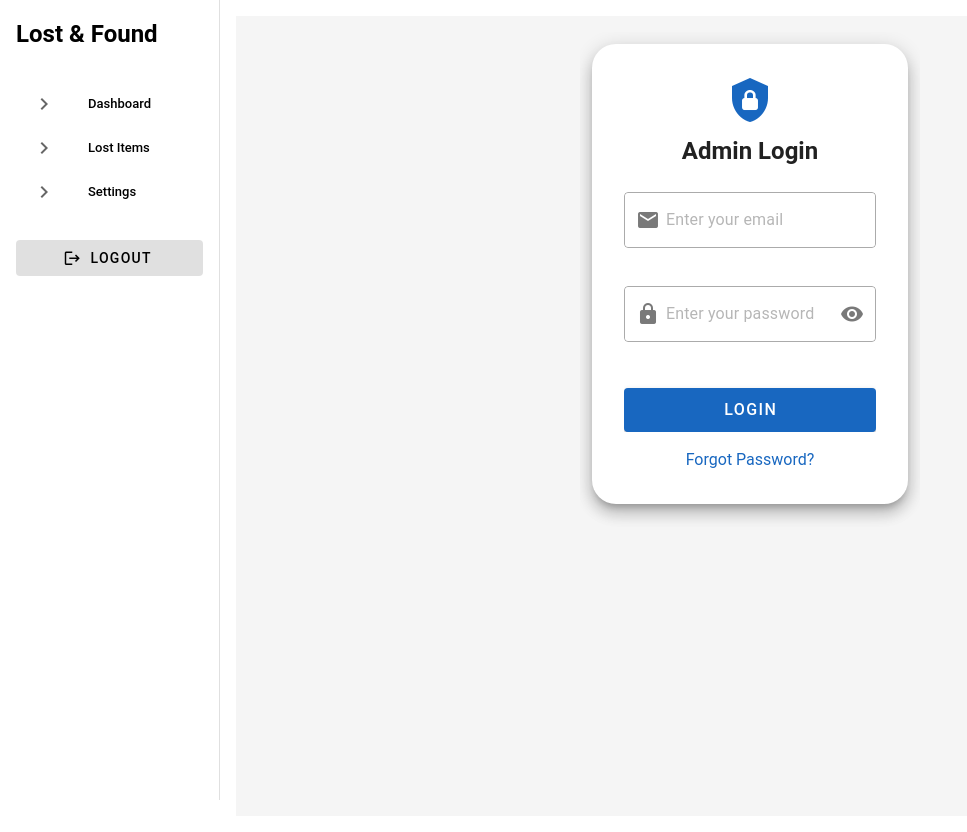
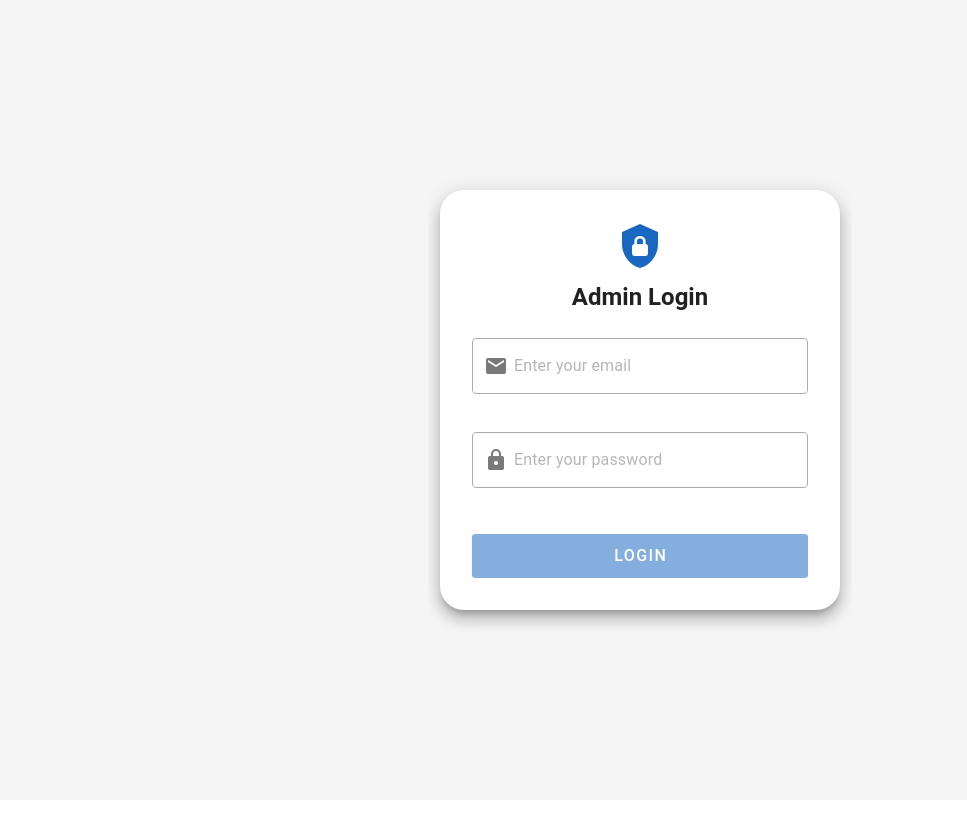
Before and after one commit to Shubhankamin/Find-Admin, a Nuxt app: page /login in a window 1280 px wide. Shown: the whole page, without its empty margins (0-967 px from the left). After the commit the page ends 800 px from the top, so only its background shows below. Built offline with nearby package versions, Linux system fonts and the light colour scheme.

Commit message:
auth integration completed

```diff
--- /dev/null
+++ b/components/ConfirmDialog.vue
@@ -0,0 +1,41 @@
+<template>
+  <v-dialog v-model="model" max-width="400">
+    <v-card>
+      <v-card-title class="text-h6">{{ title }}</v-card-title>
+      <v-card-text>{{ message }}</v-card-text>
+      <v-card-actions class="justify-end">
+        <v-btn variant="text" @click="cancel">{{ cancelText }}</v-btn>
+        <v-btn color="red" variant="tonal" @click="confirm">{{ confirmText }}</v-btn>
+      </v-card-actions>
+    </v-card>
+  </v-dialog>
+</template>
+
+<script setup>
+import { computed } from 'vue'
+
+const props = defineProps({
+  modelValue: { type: Boolean, required: true },
+  title: { type: String, default: 'Are you sure?' },
+  message: { type: String, default: 'Do you want to proceed with this action?' },
+  confirmText: { type: String, default: 'Yes' },
+  cancelText: { type: String, default: 'Cancel' }
+})
+
+const emit = defineEmits(['update:modelValue', 'confirm', 'cancel'])
+
+const model = computed({
+  get: () => props.modelValue,
+  set: (val) => emit('update:modelValue', val)
+})
+
+function confirm() {
+  emit('confirm')
+  model.value = false
+}
+
+function cancel() {
+  emit('cancel')
+  model.value = false
+}
+</script>
--- /dev/null
+++ b/composables/auth.ts
@@ -0,0 +1,70 @@
+// composables/auth.ts
+import { ref, onMounted } from "vue";
+import {
+  signInWithEmailAndPassword,
+  createUserWithEmailAndPassword,
+  updateProfile,
+  sendEmailVerification,
+  onAuthStateChanged,
+  signOut,
+} from "firebase/auth";
+import { doc, getDoc } from "firebase/firestore";
+import { useCookie } from "#app";
+
+export const useAuth = () => {
+  const { $auth, $db } = useNuxtApp();
+  const currentUser = ref<any>(null);
+  const error = ref<string | null>(null);
+  const message = ref<string | null>(null);
+
+  // Sign up (for both normal users and for the admin’s *first* creation)
+  const signUp = async (fullName: string, email: string, password: string) => {
+    error.value = null;
+    const cred = await createUserWithEmailAndPassword($auth, email, password);
+    await updateProfile(cred.user, { displayName: fullName });
+    await sendEmailVerification(cred.user);
+    await signOut($auth); // block access until verified
+    message.value = "Verification link sent. Verify email before logging in.";
+    return cred.user;
+  };
+
+  // Admin login (call this in your admin login page)
+  const adminLogin = async (email: string, password: string) => {
+    error.value = null;
+    const cred = await signInWithEmailAndPassword($auth, email, password);
+
+    // must be verified
+    if (!cred.user.emailVerified) {
+      await signOut($auth);
+      throw new Error("Please verify your email before logging in.");
+    }
+
+    // must exist in admins collection
+    const snap = await getDoc(doc($db, "admins", cred.user.uid));
+    if (!snap.exists()) {
+      await signOut($auth);
+      throw new Error("You do not have admin access.");
+    }
+
+    // set cookie token if you need it
+    const token = await cred.user.getIdToken();
+    useCookie("accessToken", { maxAge: 3600 }).value = token;
+
+    currentUser.value = cred.user;
+    return cred.user;
+  };
+
+  const logout = async () => {
+    await $auth.signOut();
+    useCookie("accessToken").value = null;
+    currentUser.value = null;
+  };
+
+  onMounted(() => {
+    onAuthStateChanged($auth, (user) => {
+      currentUser.value = user ?? null;
+    });
+  });
+
+  return { currentUser, error, message, signUp, adminLogin, logout };
+};
--- /dev/null
+++ b/layouts/custom.vue
@@ -0,0 +1,7 @@
+<template>
+  <v-app>
+    <v-main>
+      <slot />
+    </v-main>
+  </v-app>
+</template>
--- a/layouts/default.vue
+++ b/layouts/default.vue
@@ -1,23 +1,7 @@
 <template>
   <v-app>
-    <v-navigation-drawer
-      app
-      permanent
-      color="white"
-      width="220"
-      class="pa-4"
-    >
-      <!-- Logo -->
-      <div class="d-flex align-center mb-6">
-        <!-- <v-img
-          src="/logo.png"
-          max-width="40"
-          class="mr-3"
-        ></v-img> -->
-        <h2 class="font-weight-bold">Lost & Found</h2>
-      </div>
-
-      <!-- Sidebar Menu -->
+    <v-navigation-drawer app permanent color="white" width="220" class="pa-4">
+      <!-- Sidebar -->
       <v-list density="compact" nav>
         <v-list-item
           v-for="(item, index) in menuItems"
@@ -37,31 +21,57 @@
           variant="tonal"
           class="mt-5"
           prepend-icon="mdi-logout"
+          @click="showDialog = true"
         >
           Logout
         </v-btn>
       </div>
     </v-navigation-drawer>
 
-    <!-- Main Content -->
     <v-main>
       <v-container fluid>
         <slot />
       </v-container>
     </v-main>
+
+    <!-- Reusable Confirmation Dialog -->
+    <ConfirmDialog
+      v-model="showDialog"
+      title="Confirm Logout"
+      message="Are you sure you want to log out?"
+      confirm-text="Logout"
+      cancel-text="Cancel"
+      @confirm="handleLogout"
+    />
   </v-app>
 </template>
 
 <script setup>
+import { ref } from "vue";
+import ConfirmDialog from "@/components/ConfirmDialog.vue";
+import { useRouter } from "vue-router";
+
+// ✅ Import signOut and auth from Firebase
+import { getAuth, signOut } from "firebase/auth";
+
 const menuItems = [
-  { title: 'Dashboard', to: '/' },
-  { title: 'Lost Items', to: '/items' },
-  { title: 'Settings', to: '/items/[id]' }
-]
+  { title: "Dashboard", to: "/" },
+  { title: "Lost Items", to: "/items" },
+  { title: "Settings", to: "/items/[id]" },
+];
+
+const showDialog = ref(false);
+const router = useRouter();
+
+// ✅ Get auth instance
+const auth = getAuth();
+
+async function handleLogout() {
+  try {
+    await signOut(auth); // Firebase logout
+    router.push("/login");
+  } catch (error) {
+    console.error("Logout failed:", error);
+  }
+}
 </script>
-
-<style scoped>
-.v-navigation-drawer {
-  border-right: 1px solid #e0e0e0;
-}
-</style>
--- /dev/null
+++ b/middleware/auth.ts
@@ -0,0 +1,21 @@
+// middleware/admin.ts
+import { onAuthStateChanged } from "firebase/auth";
+import { doc, getDoc } from "firebase/firestore";
+
+export default defineNuxtRouteMiddleware(async () => {
+  const { $auth, $db } = useNuxtApp();
+
+  const user = await new Promise<import("firebase/auth").User | null>(
+    (resolve) =>
+      onAuthStateChanged(
+        $auth,
+        (u) => resolve(u),
+        () => resolve(null)
+      )
+  );
+
+  if (!user || !user.emailVerified) return navigateTo("/login");
+
+  const snap = await getDoc(doc($db, "admins", user.uid));
+  if (!snap.exists()) return navigateTo("/login");
+});
--- a/package.json
+++ b/package.json
@@ -12,6 +12,7 @@
   "dependencies": {
     "@mdi/font": "^7.4.47",
     "@vuepic/vue-datepicker": "^11.0.2",
+    "firebase": "^12.2.1",
     "nuxt": "^4.0.3",
     "vue": "^3.5.18",
     "vue-router": "^4.5.1"
--- a/pages/index.vue
+++ b/pages/index.vue
@@ -67,7 +67,7 @@
                 size="small"
                 color="primary"
                 variant="tonal"
-                :to="`/admin/lostitems/${item.id}`"
+                :to="`/items/${item.id}`"
               >
                 View
               </v-btn>
--- a/pages/items/[id].vue
+++ b/pages/items/[id].vue
@@ -11,7 +11,7 @@
         <h2 class="mb-4">Add New Lost Item</h2>
       </div>
     </div>
-    <v-container fluid>
+    <v-container fluid class="px-5">
       <v-form
         ref="formRef"
         v-model="isValid"
@@ -98,6 +98,7 @@
               placeholder="Select Threshold"
               variant="outlined"
               required
+              density="compact"
             />
           </v-col>
 
--- a/pages/login.vue
+++ b/pages/login.vue
@@ -1,37 +1,36 @@
 <template>
   <v-container fluid class="bg-grey-lighten-4 fill-height">
     <v-row justify="center" class="fill-height">
-      <v-col cols="12" sm="8" md="4">
-        <v-card class="pa-8" elevation="10" rounded="xl">
+      <v-col cols="12" sm="8" md="4" class="d-flex align-center">
+        <v-card class="pa-8 w-100" elevation="10" rounded="xl">
           <!-- Logo -->
           <div class="text-center mb-6">
             <v-icon color="primary" size="48">mdi-shield-lock</v-icon>
             <h2 class="text-h5 font-weight-bold mt-3">Admin Login</h2>
           </div>
 
-          <!-- Login Form -->
-          <v-form @submit.prevent="handleLogin" v-model="isFormValid">
+          <v-form ref="form" v-model="valid" @submit.prevent="login">
+            <!-- Email -->
             <v-text-field
               v-model="email"
               placeholder="Enter your email"
               variant="outlined"
               prepend-inner-icon="mdi-email"
               type="email"
-              :rules="[rules.required, rules.email]"
               class="mb-4"
+              :rules="emailRules"
               required
             ></v-text-field>
 
+            <!-- Password -->
             <v-text-field
               v-model="password"
-              :type="showPassword ? 'text' : 'password'"
               placeholder="Enter your password"
               variant="outlined"
               prepend-inner-icon="mdi-lock"
-              :append-inner-icon="showPassword ? 'mdi-eye-off' : 'mdi-eye'"
-              @click:append-inner="togglePassword"
-              :rules="[rules.required]"
+              type="password"
               class="mb-6"
+              :rules="passwordRules"
               required
             ></v-text-field>
 
@@ -42,59 +41,106 @@
               block
               size="large"
               :loading="loading"
+              :disabled="!valid"
             >
               Login
             </v-btn>
           </v-form>
 
           <!-- Forgot Password -->
-          <div class="text-center mt-4">
+          <!-- <div class="text-center mt-4">
             <NuxtLink
               to="/admin/forgot-password"
               class="text-primary text-decoration-none"
             >
               Forgot Password?
             </NuxtLink>
-          </div>
+          </div> -->
         </v-card>
       </v-col>
     </v-row>
+
+    <!-- Snackbar -->
+    <v-snackbar v-model="snackbar" :timeout="3000" :color="snackbarColor">
+      {{ snackbarMessage }}
+      <template #actions>
+        <v-btn variant="text" @click="snackbar = false">Close</v-btn>
+      </template>
+    </v-snackbar>
   </v-container>
 </template>
 
 <script setup>
 import { ref } from "vue";
+import { useRouter } from "vue-router";
+import { getAuth, signInWithEmailAndPassword, signOut } from "firebase/auth";
+import { getFirestore, doc, getDoc } from "firebase/firestore";
 
+definePageMeta({
+  layout: "custom",
+});
 const email = ref("");
-const password = ref('')
-const showPassword = ref(false)
+const password = ref("");
+const valid = ref(false);
+const loading = ref(false);
 
-const togglePassword = () => {
-  showPassword.value = !showPassword.value
-}
-const loading = ref(false);
-const isFormValid = ref(false);
+const snackbar = ref(false);
+const snackbarMessage = ref("");
+const snackbarColor = ref("error"); // 'success' for success messages
 
-const rules = {
-  required: (value) => !!value || "Required",
-  email: (value) => /.+@.+\..+/.test(value) || "Invalid email",
-};
+const router = useRouter();
+const auth = getAuth();
+const db = getFirestore();
 
-const handleLogin = () => {
-  if (!isFormValid.value) return;
+// ✅ Validation rules
+const emailRules = [
+  (v) => !!v || "Email is required",
+  (v) => /.+@.+\..+/.test(v) || "Email must be valid",
+];
+const passwordRules = [
+  (v) => !!v || "Password is required",
+  (v) => v.length >= 6 || "Password must be at least 6 characters",
+];
+
+async function login() {
+  const form = document.querySelector("form");
+  if (!valid.value) return;
 
   loading.value = true;
-  setTimeout(() => {
+  snackbar.value = false;
+
+  try {
+    const userCredential = await signInWithEmailAndPassword(
+      auth,
+      email.value,
+      password.value
+    );
+    const user = userCredential.user;
+
+    const adminRef = doc(db, "admins", user.uid);
+    const adminDoc = await getDoc(adminRef);
+
+    if (adminDoc.exists()) {
+      snackbarColor.value = "success";
+      snackbarMessage.value = "Login successful!";
+      snackbar.value = true;
+
+      await router.push("/");
+    } else {
+      await signOut(auth);
+      snackbarColor.value = "error";
+      snackbarMessage.value = "Access denied: You are not an admin.";
+      snackbar.value = true;
+      // email.value = "";
+      // password.value = "";
+      form.reset();
+    }
+  } catch (error) {
+    snackbarColor.value = "error";
+    snackbarMessage.value = "Invalid credentials.";
+    snackbar.value = true;
+  } finally {
     loading.value = false;
-    console.log("Email:", email.value, "Password:", password.value);
-    // Redirect after successful login
-    navigateTo("/admin");
-  }, 1500);
-};
+  }
+}
 </script>
-
-<style scoped>
-.fill-height {
-  height: 100vh;
-}
-</style>
```
Also changed, not shown: nuxt.config.ts (+10 -0 lines), plugins/firebase.ts (added, +32 -0 lines), 1 other file (tests, documents, lock files or other folders).
